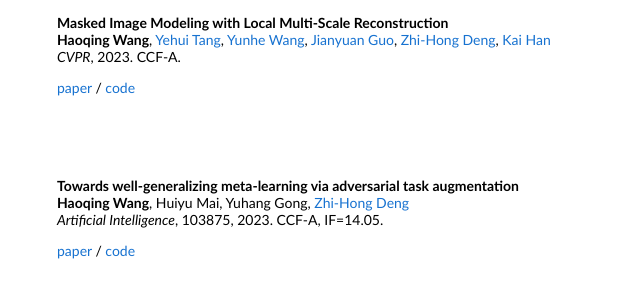
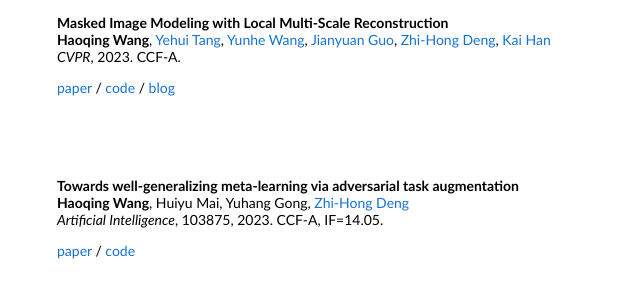
Before and after one commit to Haoqing-Wang/Haoqing-Wang.github.io, a plain HTML site: page index.html in a window 1280 px wide. Shown: the part 394-679 px from the top of the page, 384-1024 px from the left. Drawn offline with Linux system fonts and the light colour scheme.

Commit message:
Update index.html

```diff
--- a/index.html
+++ b/index.html
@@ -55,7 +55,7 @@
               <strong>Haoqing Wang</strong>, <a href="https://scholar.google.com.hk/citations?user=TkSZQ6gAAAAJ&hl=zh-CN&oi=ao">Yehui Tang</a>, <a href="https://www.wangyunhe.site/">Yunhe Wang</a>, <a href="https://scholar.google.com.hk/citations?user=UnAbd4gAAAAJ&hl=zh-CN&oi=ao">Jianyuan Guo</a>, <a href="https://scholar.google.com.hk/citations?user=tRoAxlsAAAAJ&hl=zh-CN">Zhi-Hong Deng</a>, <a href="https://scholar.google.com.hk/citations?user=vThoBVcAAAAJ&hl=zh-CN&oi=ao">Kai Han</a>
               <br>
               <em>CVPR</em>, 2023. CCF-A.
-              <p> <a href="https://arxiv.org/pdf/2303.05251v1.pdf">paper</a> / <a href="https://github.com/Haoqing-Wang/LocalMIM">code</a> </p>
+              <p> <a href="https://arxiv.org/pdf/2303.05251v1.pdf">paper</a> / <a href="https://github.com/Haoqing-Wang/LocalMIM">code</a> / <a href="https://zhuanlan.zhihu.com/p/613629304">blog</a> </p>
             </td>
           </tr>
 
```
